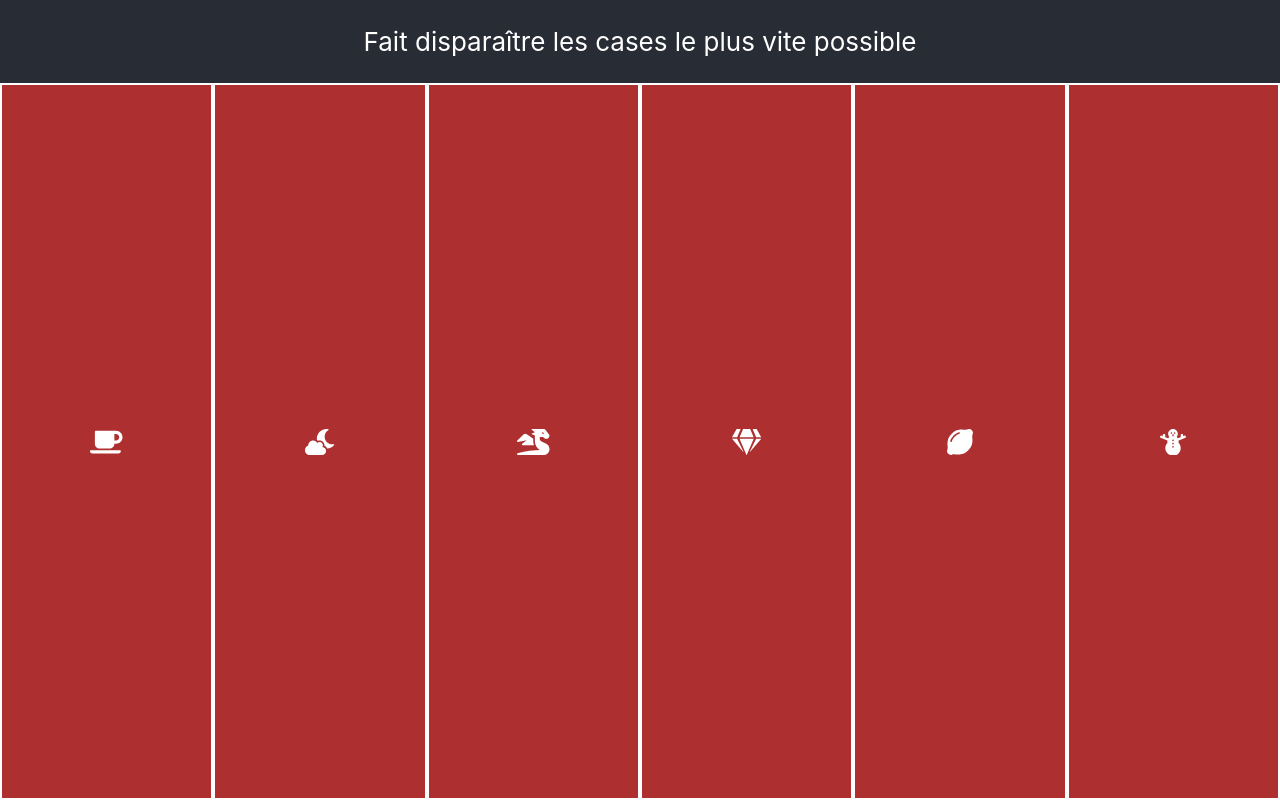
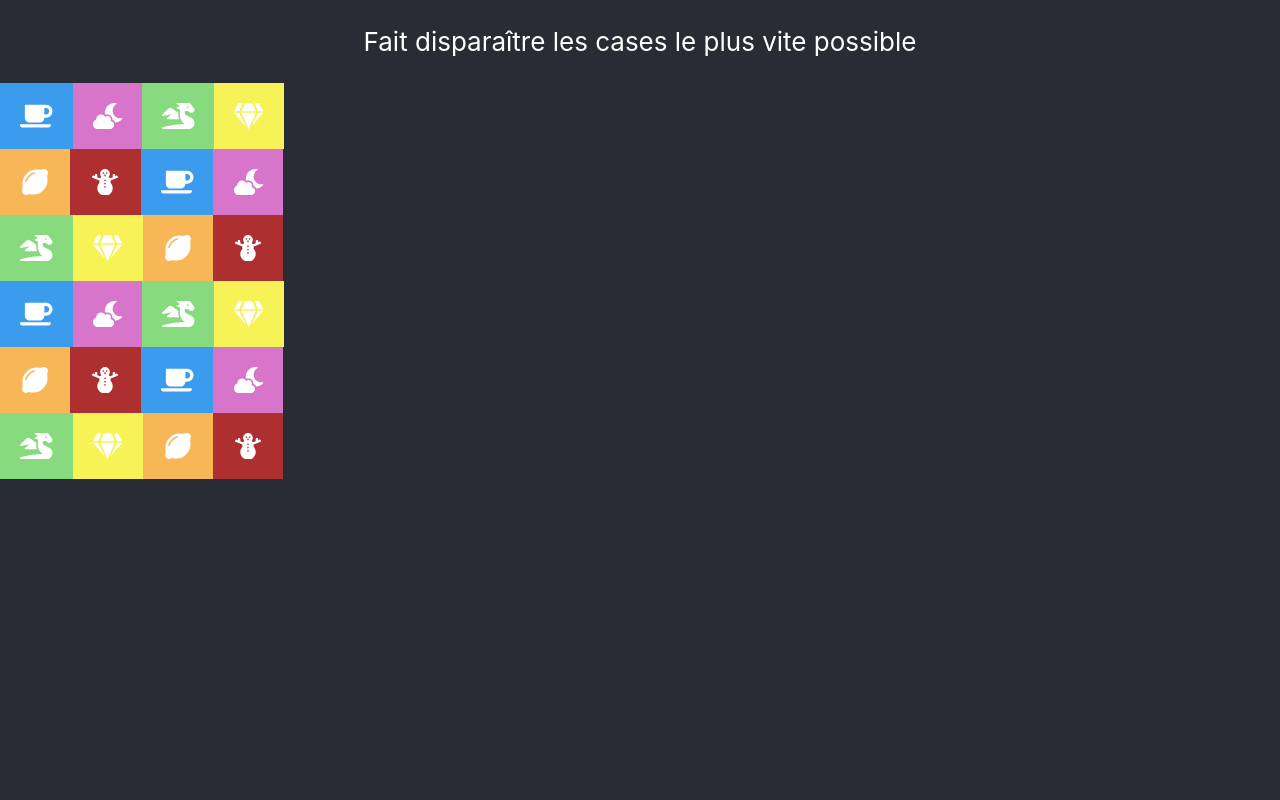
Before and after one commit to ophelielv/just-click, a React (Create React App) app: page / in a window 1280 px wide. Built offline with nearby package versions, Linux system fonts and the light colour scheme.

Commit message:
distribute icons and colors in game set

```diff
--- a/src/App.css
+++ b/src/App.css
@@ -12,11 +12,25 @@
   color: white;
 }
 
-.container {
+ul{
+  margin: 0;
+  padding: 0;
+  flex: 1;
+  display: flex;
+}
+.squaresList{
+  list-style: none;
+  flex: 1;
+  display: flex;
+  justify-content: 'space-evenly';
+}
+
+.line {
   display: flex;
   flex: 1;
+  justify-content: 'space-evenly';
+  list-style: none;
   flex-direction: row;
-
 }
 
 /* @keyframes App-logo-spin {
--- a/src/App.js
+++ b/src/App.js
@@ -3,19 +3,21 @@ import Square from './components/Square'
 import './App.css';
 import { faCoffee, faCloudMoon, faDragon, faGem, faLemon, faSnowman } from '@fortawesome/free-solid-svg-icons'
 
+const GAMEWIDTH = 4;
+const GAMEHEIGHT = 6
 class App extends Component {
   constructor(props){
     super(props);
 
-    const row = Array(4).fill({
+    const row = Array(GAMEWIDTH).fill({
       selected: 0,
     });
 
-    const squares = Array(6).fill(row);
+    const squares = Array(GAMEHEIGHT).fill(row);
     this.state = {
       squares: this.filTheSquares(squares),
     }
-    console.log(this.state)
+    console.log("state",this.state)
 
   }
 
@@ -32,6 +34,7 @@ class App extends Component {
   chooseSquare(key){
     const square = {
       key: key,
+      selected: false,
     }
 
     switch(key%6){
@@ -63,10 +66,33 @@ class App extends Component {
     return square;
   }
 
-  _showRow = () => {
-    const { squares } = this.state.squares;
-    squares.forEach( row => {})
+  /**
+   *
+   */
+  drawSquares = () => {
+    const { squares } = this.state;
+    if(!squares){
+      return null;
+    }
+    const list = squares.map( row => this.drawLine(row));
+    return <li>{list}</li>
+  }
 
+  /**
+   * line : *  *  *  *
+   */
+  drawLine = (row) => {
+    const cols = row.map( x => {
+      return (
+        <Square
+          icon={x.icon}
+          key={x.key}
+          color={x.color}
+          selected={x.selected}
+        />
+      )
+    })
+    return <ul className="line">{cols}</ul>
   }
 
   render() {
@@ -76,14 +102,9 @@ class App extends Component {
           <p>
             Fait disparaître les cases le plus vite possible
           </p>
-          <div className="container">
-            <Square icon={faCoffee} />
-            <Square icon={faCloudMoon} />
-            <Square icon={faDragon} />
-            <Square icon={faGem} />
-            <Square icon={faLemon} />
-            <Square icon={faSnowman} />
-          </div>
+          <ul className="squaresList">
+            {this.drawSquares()}
+          </ul>
         </header>
       </div>
     );
--- a/src/components/Square.css
+++ b/src/components/Square.css
@@ -1,13 +1,36 @@
 
 .Square{
     color: #FFFFFF;
-    background-color: #AE2F2F;
     display: flex;
     flex: 1;
-    padding: 10px;
-    border: 2px solid #FFFFFF;
+    padding: 20px;
+    /* border: 2px solid #FFFFFF; */
     justify-content: center;
     align-items: center;
 }
 
+.bg-pink{
+    background-color: #d675ca;
+}
+
+.bg-blue{
+    background-color: #3b9bec;
+}
+
+.bg-green{
+    background-color: #88da7e;
+}
+
+.bg-yellow{
+    background-color: #f7f256;
+}
+
+.bg-orange{
+    background-color: #f7b756;
+}
+
+.bg-red{
+    background-color: #AE2F2F;
+}
+
 /* ae2f2f */
--- a/src/components/Square.js
+++ b/src/components/Square.js
@@ -3,11 +3,17 @@ import './Square.css';
 import { FontAwesomeIcon } from '@fortawesome/react-fontawesome'
 
 export default class Square extends Component {
+    constructor(props){
+        super(props);
+    }
+
+
     render() {
+
         return (
-            <div className="Square">
+            <li className={`Square bg-${this.props.color}`}>
                 <FontAwesomeIcon icon={this.props.icon} />
-            </div>
+            </li>
         )
     }
 }
```
